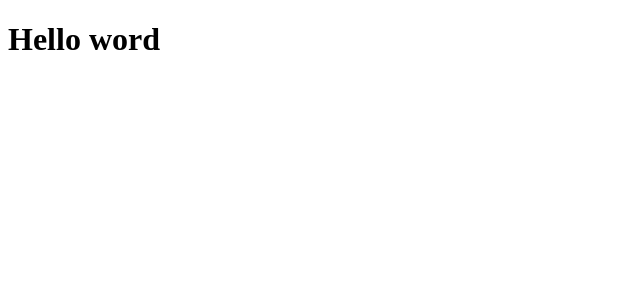
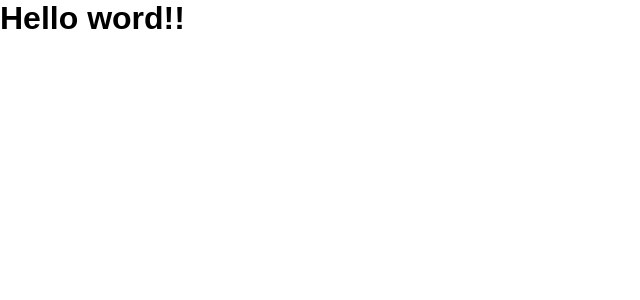
Before and after one commit to maycon8609/github-explorer, a React app: page / in a window 1280 px wide. Shown: the top 300 px of the page, without its empty margins (0-640 px from the left). Built offline with nearby package versions, Linux system fonts and the light colour scheme.

Commit message:
feat(main): configurando import de arquivos css webpack

```diff
--- a/package.json
+++ b/package.json
@@ -18,7 +18,9 @@
     "@babel/preset-react": "^7.14.5",
     "babel-loader": "^8.2.2",
     "cross-env": "^7.0.3",
+    "css-loader": "^6.4.0",
     "html-webpack-plugin": "^5.3.2",
+    "style-loader": "^3.3.0",
     "webpack": "^5.58.1",
     "webpack-cli": "^4.9.0",
     "webpack-dev-server": "^4.3.1"
--- a/src/App.jsx
+++ b/src/App.jsx
@@ -1,3 +1,5 @@
+import './styles/global.css';
+
 export const App = () => {
-   return <h1>Hello word</h1>
+   return <h1>Hello word!!</h1>
 }
--- /dev/null
+++ b/src/styles/global.css
@@ -0,0 +1,9 @@
+* {
+   margin: 0;
+   padding: 0;
+   box-sizing: border-box;
+}
+
+body {
+   font-family: Arial, Helvetica, sans-serif;
+}
--- a/webpack.config.js
+++ b/webpack.config.js
@@ -30,6 +30,11 @@ module.exports = {
             test: /\.jsx$/,
             exclude: /node_modules/,
             use: 'babel-loader',
+         },
+         {
+            test: /\.css$/,
+            exclude: /node_modules/,
+            use: ['style-loader', 'css-loader'],
          }
       ],
    }
```
